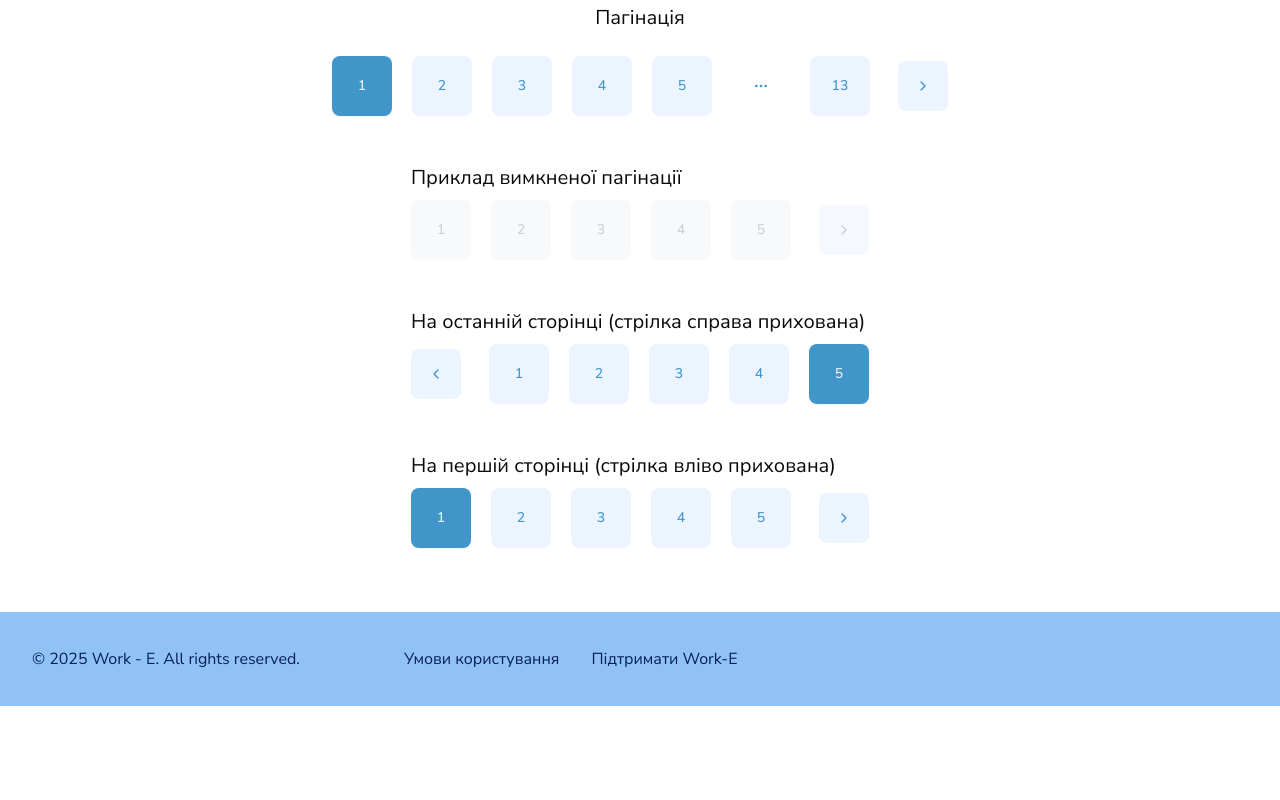
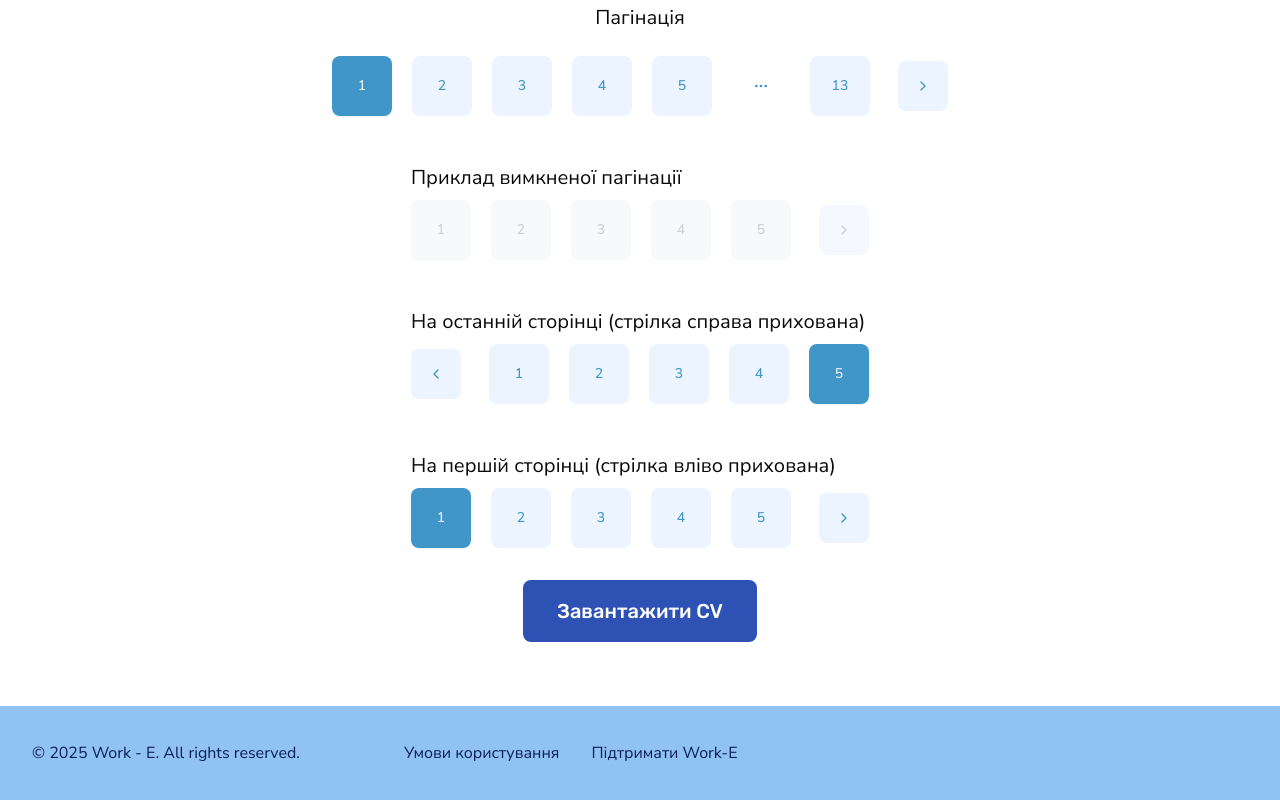
Before and after one commit to work-ee/work-e, a Next.js app: page /uiKit in a window 1280 px wide. Shown: the part 3023-3823 px from the top of the page. Before the commit the page ends 3729 px from the top, so only its background shows below. Built offline with nearby package versions, Linux system fonts and the light colour scheme; no server answers.

Commit message:
added button to start CVUpoad modal

```diff
--- a/app/uiKit/page.tsx
+++ b/app/uiKit/page.tsx
@@ -2,6 +2,7 @@
 
 import React, { useState } from "react";
 
+import CVUploadDialog from "@/components/feedback/CVUploadDialog";
 import { Button, Checkbox, DropdownBlock, Input, PaginationBlock, RadioButton, Slider, Toggle } from "@/components/ui";
 
 export default function UiKit() {
@@ -207,6 +208,8 @@ export default function UiKit() {
     { value: "subscription", label: "Підписка на послуги" },
     { value: "logout", label: "Вийти з облікового запису" },
   ];
+
+  const [openCV, setOpenCV] = useState(false);
 
   return (
     <main className="py-8">
@@ -533,6 +536,11 @@ export default function UiKit() {
           <PaginationBlock totalPages={5} currentPage={1} onPageChange={handlePageChange} />
         </div>
       </section>
+      <section className="section flex flex-col items-center gap-y-4">
+        <Button onClick={() => setOpenCV(true)}>Завантажити CV</Button>
+
+        <CVUploadDialog open={openCV} onClose={() => setOpenCV(false)} />
+      </section>
     </main>
   );
 }
```
